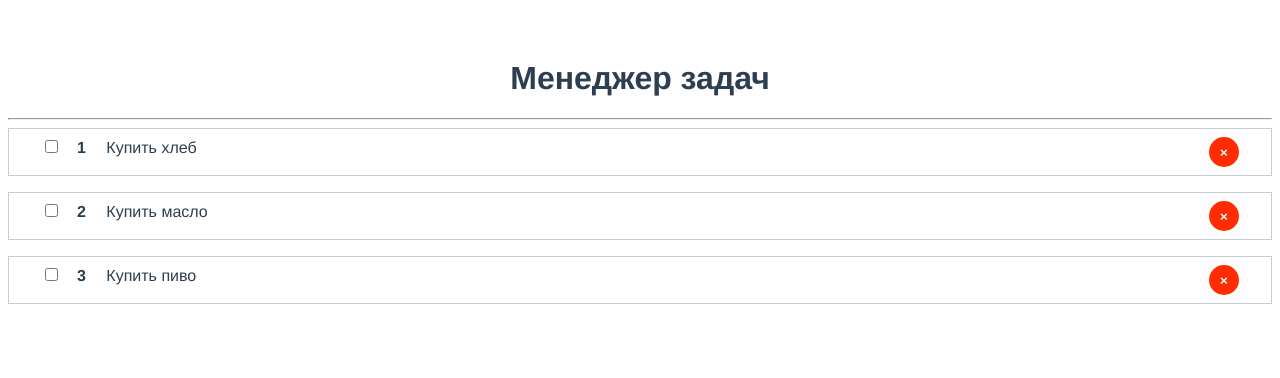
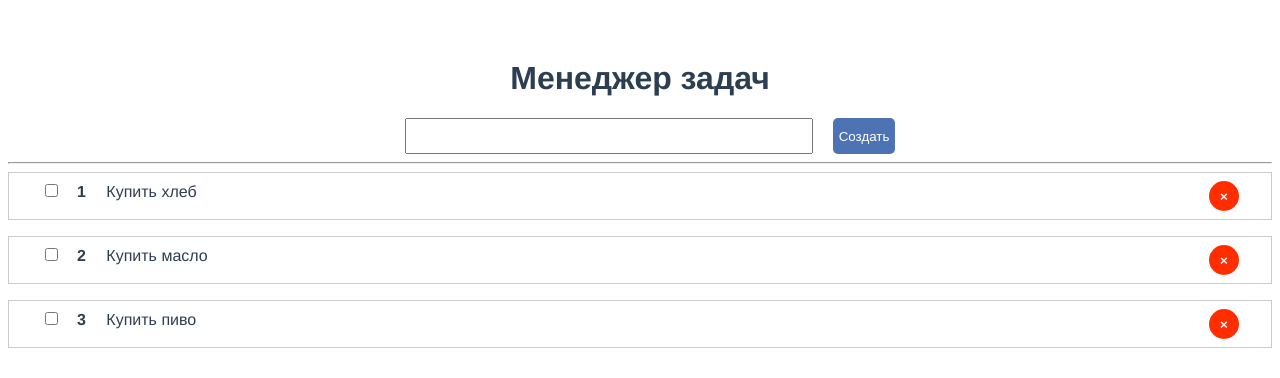
Before and after one commit to allks/vm-taskManager, a Vue app: page /todos in a window 1280 px wide. Shown: the top 378 px of the page. Built offline with nearby package versions, Linux system fonts and the light colour scheme.

Commit message:
add component AddTodo

```diff
--- a/src/App.vue
+++ b/src/App.vue
@@ -1,6 +1,9 @@
 <template>
   <div id="app">
     <h1>Менеджер задач</h1>
+    <AddTodo
+      @add-todo="addTodo"
+    />
     <hr>
     <TodoList
       v-bind:todos="todos"
@@ -11,6 +14,7 @@
 
 <script>
 import TodoList from '@/components/TodoList'
+import AddTodo from '@/components/AddTodo'
 export default {
   name: 'app',
   data(){
@@ -25,10 +29,13 @@ export default {
   methods: {
     removeTodo(id){
       this.todos = this.todos.filter(t => t.id !== id)
+    },
+    addTodo(todo){
+      this.todos.push(todo)
     }
   },
   components: {
-    TodoList
+    TodoList, AddTodo
   }
 }
 </script>
--- /dev/null
+++ b/src/components/AddTodo.vue
@@ -0,0 +1,52 @@
+<template>
+  <form @submit.prevent="onSubmit">
+    <input type="text" v-model="title">
+    <button type="submit" class="cr">Создать</button>
+  </form>
+</template>
+
+<script>
+export default {
+  data(){
+    return{
+      title: ''
+    }
+  },
+  methods: {
+    onSubmit(){
+      if (this.title.trim()){
+        const newTodo = {
+          id: Date.now(),
+          title: this.title,
+          completed: false
+        }
+        this.$emit('add-todo', newTodo)
+        this.title = ""
+      }
+    }
+  }
+}
+</script>
+
+<style scoped>
+  form{
+    display: flex;
+    justify-content: center;
+  }
+  input{
+    width: 400px;
+    height: 30px;
+    margin: 0 20px;
+  }
+  .cr{
+    background-color: #4e73b5;
+    color: #fff;
+    border: 0;
+    border-radius: 5px;
+    cursor: pointer;
+
+  }
+  .cr:hover{
+    background-color: #36507e;
+  }
+</style>
--- a/src/components/TodoItem.vue
+++ b/src/components/TodoItem.vue
@@ -3,7 +3,7 @@
     <span v-bind:class="{done: todo.completed}">
       <input type="checkbox"
         v-on:change="todo.completed = !todo.completed">
-      <strong>{{todo.id}}</strong>
+      <strong>{{index + 1}}</strong>
       {{todo.title}}
     </span>
     <button class="rm"
@@ -18,7 +18,8 @@ export default {
     todo: {
       type: Object,
       required: true
-    }
+    },
+    index: Number
   }
 }
 </script>
--- a/src/components/TodoList.vue
+++ b/src/components/TodoList.vue
@@ -2,8 +2,9 @@
   <div>
     <ul>
       <TodoItem
-        v-for="todo of todos"
+        v-for="(todo, i) of todos"
         v-bind:todo="todo"
+        v-bind:index="i"
         v-on:remove-todo="removeTodo"
       />
     </ul>
```
